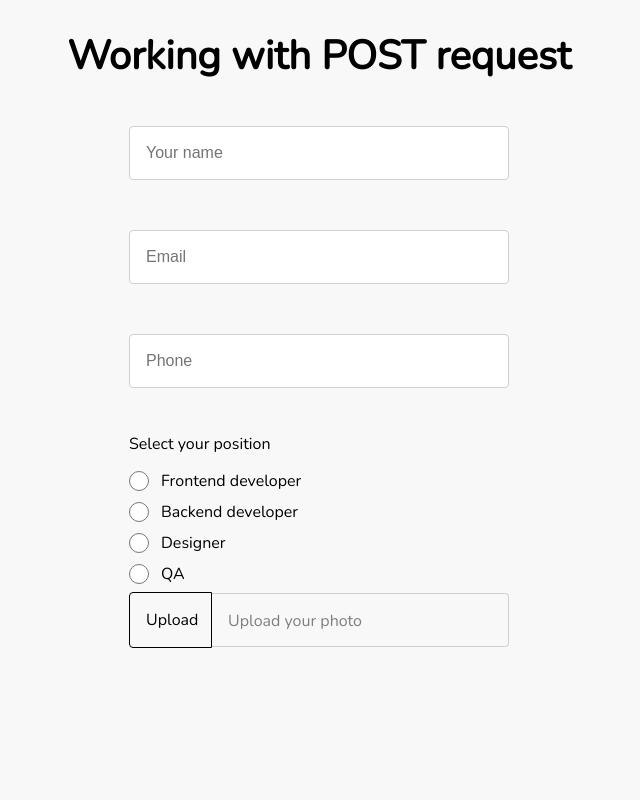
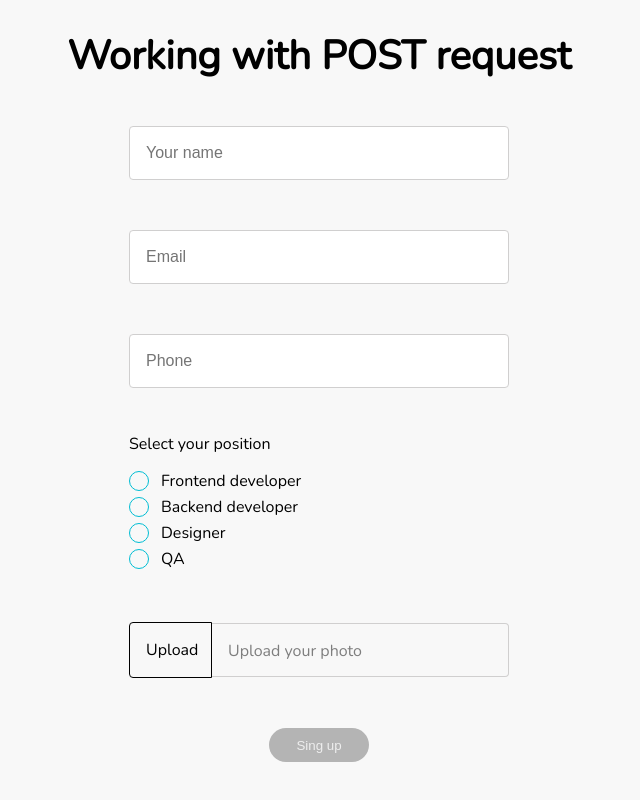
Before and after one commit to artem-2237/abz-agency-test, a Vue app: page / in a window 1280 px wide. Shown: the part 1690-2490 px from the top of the page, without its empty margins (321-961 px from the left). Before the commit the page ends 2343 px from the top, so only its background shows below. Built offline with nearby package versions, Linux system fonts and the light colour scheme.

Commit message:
layout done

```diff
--- a/src/components/ui/AppBanner.vue
+++ b/src/components/ui/AppBanner.vue
@@ -5,7 +5,7 @@
       <p class="banner__text">
         What defines a good front-end developer is one that has skilled knowledge of HTML, CSS, JS with a vast understanding of User design thinking as they'll be building web interfaces with accessibility in mind. They should also be excited to learn, as the world of Front-End Development keeps evolving.
       </p>
-      <app-button text="Sign up" />
+      <app-button text="Sign up" center />
     </div>
   </div>
 </template>
--- a/src/components/ui/AppButton.vue
+++ b/src/components/ui/AppButton.vue
@@ -3,6 +3,7 @@
       class="btn"
       :disabled="disabled"
       :type="type"
+      :style="{margin: center ? 'auto' : ''}"
       @click="$emit('action')"
   >{{ text }}</button>
 </template>
@@ -25,6 +26,11 @@ export default {
       type: String,
       require: false,
       default: 'button'
+    },
+    center: {
+      type: Boolean,
+      require: false,
+      default: false
     }
   }
 }
@@ -32,6 +38,7 @@ export default {
 
 <style lang="scss" scoped>
   .btn {
+    display: block;
     min-width: 100px;
     height: 34px;
     background: $primary-color;
@@ -42,5 +49,10 @@ export default {
     &:hover {
       background: lighten($primary-color, 10%);
     }
+    &[disabled] {
+      background: #B4B4B4;
+      color: transparentize(#fff, .23);
+      cursor: default;
+    }
   }
 </style>
--- a/src/components/ui/AppInput.vue
+++ b/src/components/ui/AppInput.vue
@@ -1,16 +1,17 @@
 <template>
   <div :class="['input-wrapper']" :style="{width, marginBottom: mb}">
     <input
-        v-show="type !== 'file'"
+        v-show="type !== 'file' && type !== 'radio'"
         :type="type"
         :name="name"
         class="input"
         :id="label"
         :placeholder="placeholder"
         :accept="accept"
-        @input="$emit('update:modelValue', $event.target.value)"
+        @input="input"
     />
-    <label :for="label" class="inputFile-btn" v-show="type === 'file'">Upload</label>
+    <label :for="label" class="inputFile-btn" v-if="type === 'file'">Upload</label>
+    <label :for="label" class="label-radio" v-if="type === 'radio'"></label>
     <label
         v-if="label"
         :class="['input-label', {inputFile: type === 'file'}]"
@@ -46,7 +47,6 @@ export default {
     mb: {
       type: String,
       require: false,
-      default: '5px'
     },
     label: {
       type: String,
@@ -59,6 +59,19 @@ export default {
     accept: {
       type: String,
       require: false
+    },
+    val: {
+      type: String,
+      require: false
+    }
+  },
+  methods: {
+    input(e) {
+      if (this.type === 'radio') {
+        this.$emit('update:modelValue', this.val)
+      } else {
+        this.$emit('update:modelValue', e.target.value)
+      }
     }
   }
 }
@@ -77,11 +90,6 @@ export default {
   padding: 14px 16px;
   font-size: 16px;
   line-height: 26px;
-  &[type="radio"] {
-    width: 20px;
-    height: 20px;
-    margin-right: 12px;
-  }
 }
 .inputFile {
   border-left: none;
@@ -97,4 +105,26 @@ export default {
     cursor: pointer;
   }
 }
+.label-radio {
+  position: relative;
+  display: block;
+  width: 20px;
+  height: 20px;
+  border: 1px solid $secondary-color;
+  border-radius: 50%;
+  margin-right: 12px;
+}
+.input:checked {
+  ~ .label-radio:before {
+    content: '';
+    display: block;
+    position: absolute;
+    background: $secondary-color;
+    width: 10px;
+    height: 10px;
+    top: 4px;
+    left: 4px;
+    border-radius: 50%;
+  }
+}
 </style>
--- a/src/views/HomePage.vue
+++ b/src/views/HomePage.vue
@@ -5,7 +5,7 @@
       <h2 class="title section-get__title">Working with GET request</h2>
       <card-list />
       <div class="section-get__btn-wrapper">
-        <app-button text="Show more" />
+        <app-button text="Show more" center />
       </div>
     </section>
 
@@ -33,11 +33,13 @@
         <div class="radio-group section-post__radio-group">
           <div class="radio-group__title">Select your position</div>
           <app-input
-            v-for="position in positions"
-            :key="position"
+            v-for="p in positions"
+            :key="p"
             type="radio"
-            :label="position"
+            :label="p"
             name="position"
+            :val="p"
+            v-model="position"
           />
         </div>
         <app-input
@@ -45,8 +47,10 @@
             accept="image/*"
             label="Upload your photo"
             placeholder="Upload"
+            mb="50px"
             v-model="photo"
         />
+        <app-button text="Sing up" type="submit" disabled center />
       </form>
     </section>
   </div>
@@ -93,6 +97,7 @@ export default {
   }
 }
 .section-post {
+  padding-bottom: 100px;
   &__title {
     margin-bottom: 50px;
   }
@@ -100,5 +105,8 @@ export default {
     width: 380px;
     margin: auto;
   }
+  &__radio-group {
+    margin-bottom: 50px;
+  }
 }
 </style>
```
